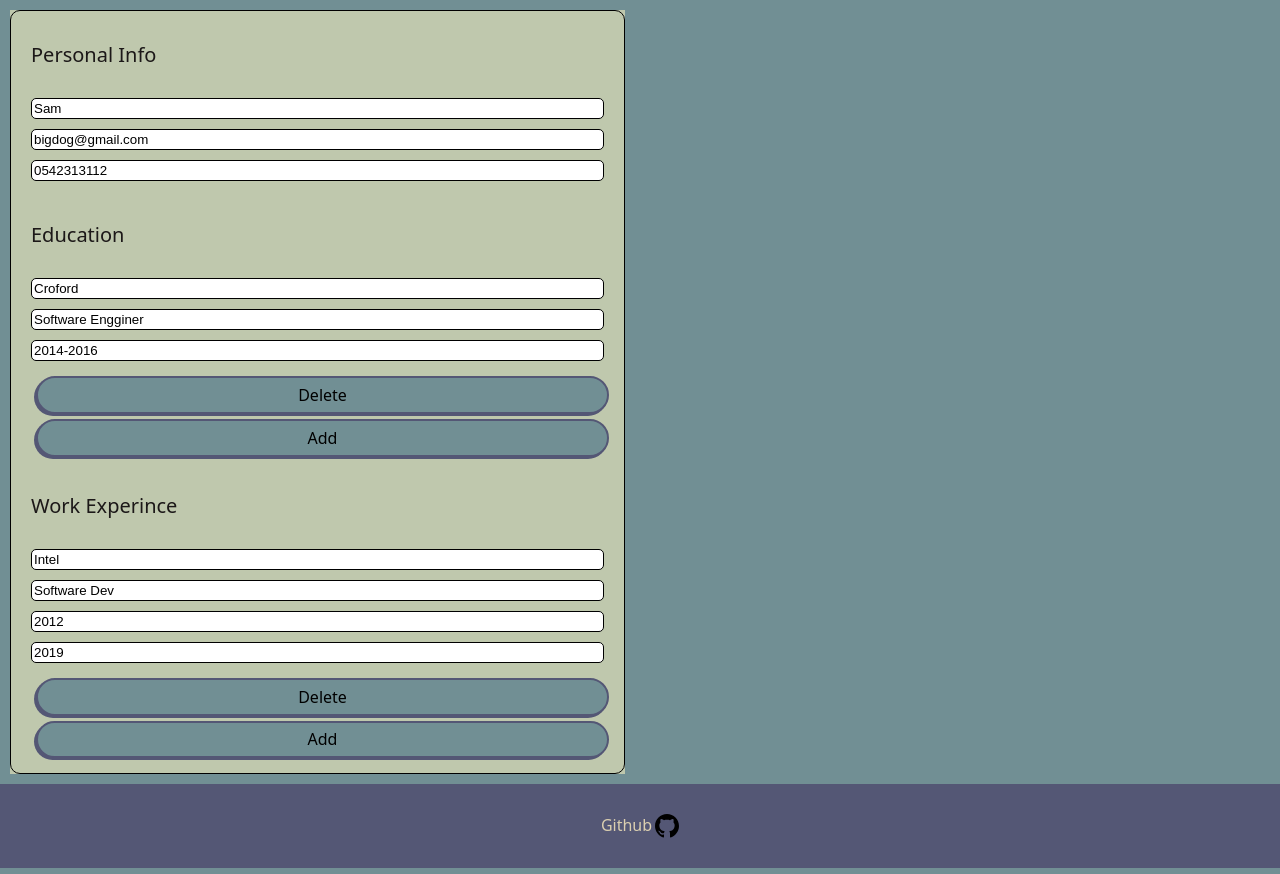
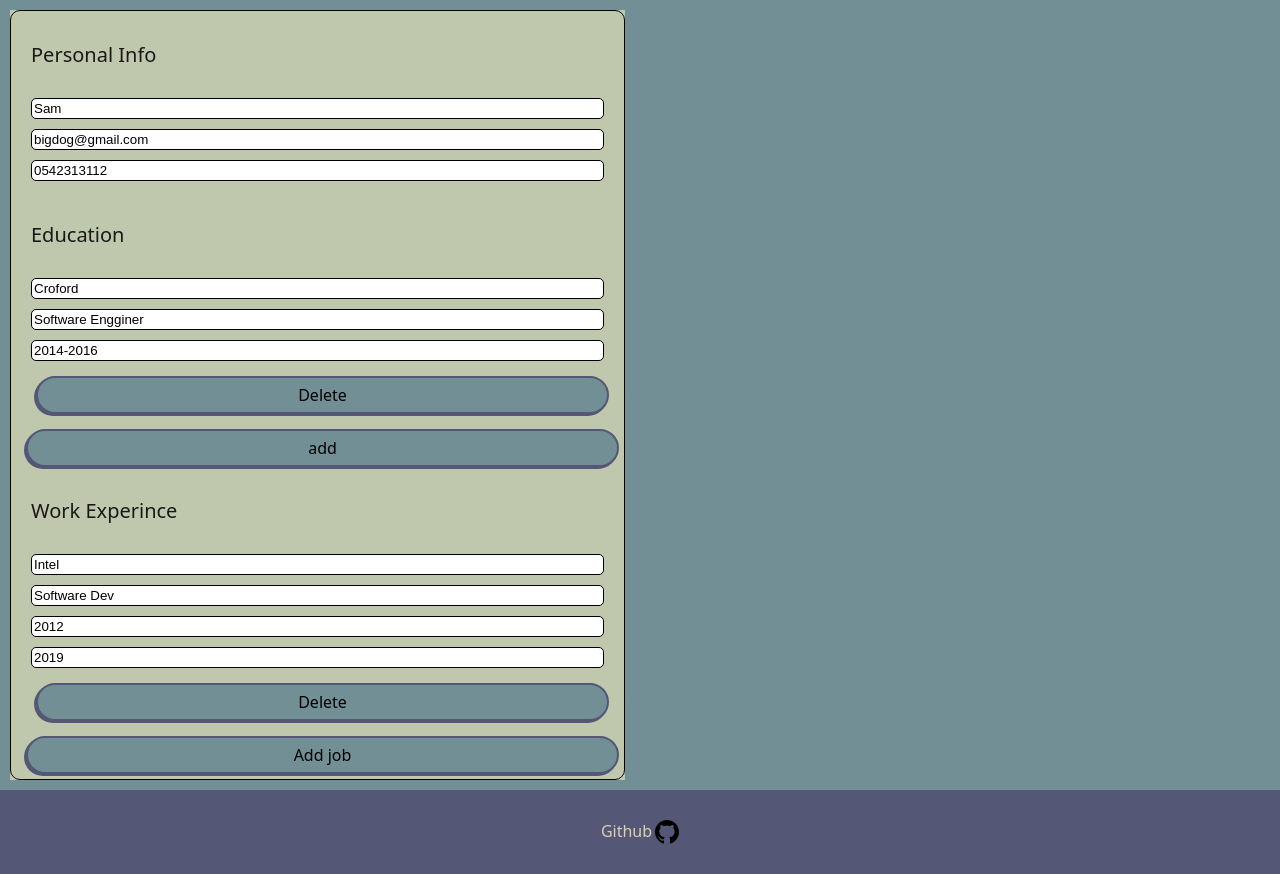
Before and after one commit to oxedom/cv-project, a React (Create React App) app: page / in a window 1280 px wide. Built offline with nearby package versions, Linux system fonts and the light colour scheme.

Commit message:
bugs with adding and deleteing form inputs

```diff
--- a/src/comps/CompanyForm.js
+++ b/src/comps/CompanyForm.js
@@ -13,9 +13,9 @@ class CompanyForm extends Component {
 
 
     render() {
-        const { jobsData, removeEntry } = this.props;
+        const { jobsData, removeEntry, addEntry } = this.props;
         const { job, job_title, job_start, job_end, id } = jobsData;
-        const buttonData = { id: id, removeEntry }
+        const buttonData = { id: id, removeEntry, addEntry }
         return (
             <section className="form-box" a-id={id} name="jobs">
                 <p className="title"> Work Experince </p>
--- a/src/comps/Cv.js
+++ b/src/comps/Cv.js
@@ -3,6 +3,8 @@ import uniqid from "uniqid";
 import Form from "./Form";
 import SchoolForm from './SchoolForm'
 import CompanyForm from "./CompanyForm";
+import Buttons from "./buttons";
+
 class Cv extends Component {
     constructor() {
         super()
@@ -32,24 +34,53 @@ class Cv extends Component {
 
     }
 
+    // setAll = (obj, val) => Object.keys(obj).forEach(k => obj[k] = val);
+
     removeEntry = (id, arr) => {
         let filtered = this.state[arr].filter(e => { return e.id !== id })
         this.setState({ [arr]: filtered })
     }
 
     addEntry = (subject) => {
+        let copy = {}
+        if (subject === 'schools') {
+            copy = {
+                id: uniqid(),
+                school: "",
+                school_title: "",
+                school_date: "",
+            }
+        }
+        else if (subject === 'jobs') {
+            copy = {
+                id: uniqid(),
+                job: "",
+                job_title: "",
+                job_start: "",
+                job_end: ""
+
+            }
+        }
+
+
+        this.setState({ [subject]: [...this.state[subject], copy] })
 
     }
-
+    handleAddClick = (e) => {
+        let subject = e.target.getAttribute('name')
+        this.addEntry(subject)
+    }
 
     handleChange = (e) => {
 
         let text = e.target.value
         let field = e.target.getAttribute('name')
-        let arrayID = e.target.parentNode.parentNode.getAttribute('a-id')
+        let arrayID = e.target.parentNode.getAttribute('a-id')
+        alert(field, arrayID)
+
         if (arrayID) {
             let arrayName = e.target.parentNode.parentNode.getAttribute('name')
-            let targetArray = this.state[arrayName].filter(e => { return e.id == arrayID })
+            let targetArray = this.state[arrayName].filter(e => { return e.id === arrayID })
             targetArray = targetArray[0]
             targetArray[field] = text
 
@@ -68,7 +99,9 @@ class Cv extends Component {
                     <form onChange={this.handleChange} className="page">
                         <Form key={this.state.id} personalData={this.state} />
                         {this.state.schools.map(s => <SchoolForm key={s.id} removeEntry={this.removeEntry} schoolData={s} > </SchoolForm>)}
+                        <div className="btn" onClick={this.handleAddClick} name="schools" > add </div>
                         {this.state.jobs.map(j => <CompanyForm key={j.id} removeEntry={this.removeEntry} jobsData={j} > </CompanyForm>)}
+                        <div className="btn" onClick={this.handleAddClick} name="jobs" > Add job </div>
                     </form>
 
                 </div >
--- a/src/comps/SchoolForm.js
+++ b/src/comps/SchoolForm.js
@@ -11,9 +11,9 @@ class SchoolForm extends Component {
 
     render() {
         console.log(this.props);
-        const { schoolData, removeEntry } = this.props;
+        const { schoolData, removeEntry, addEntry } = this.props;
         const { school, school_title, school_date, id } = schoolData
-        const buttonData = { id: id, removeEntry }
+        const buttonData = { id: id, removeEntry, addEntry }
         return (
             <section className="form-box" a-id={id} name='schools'>
                 <p className="title"> Education</p>
--- a/src/comps/buttons.js
+++ b/src/comps/buttons.js
@@ -25,7 +25,7 @@ class Buttons extends Component {
                     Delete{" "}
                 </div>
 
-                <div className="btn" onClick={this.handleAddClick}> Add  </div>
+
 
             </div>
         );
```
